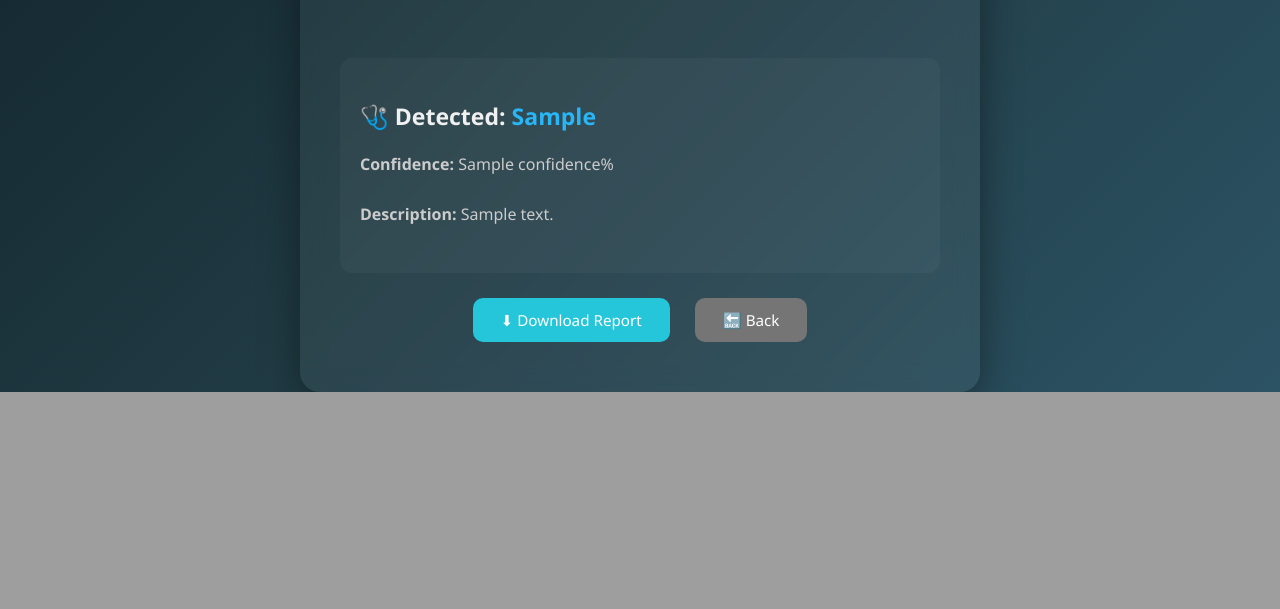
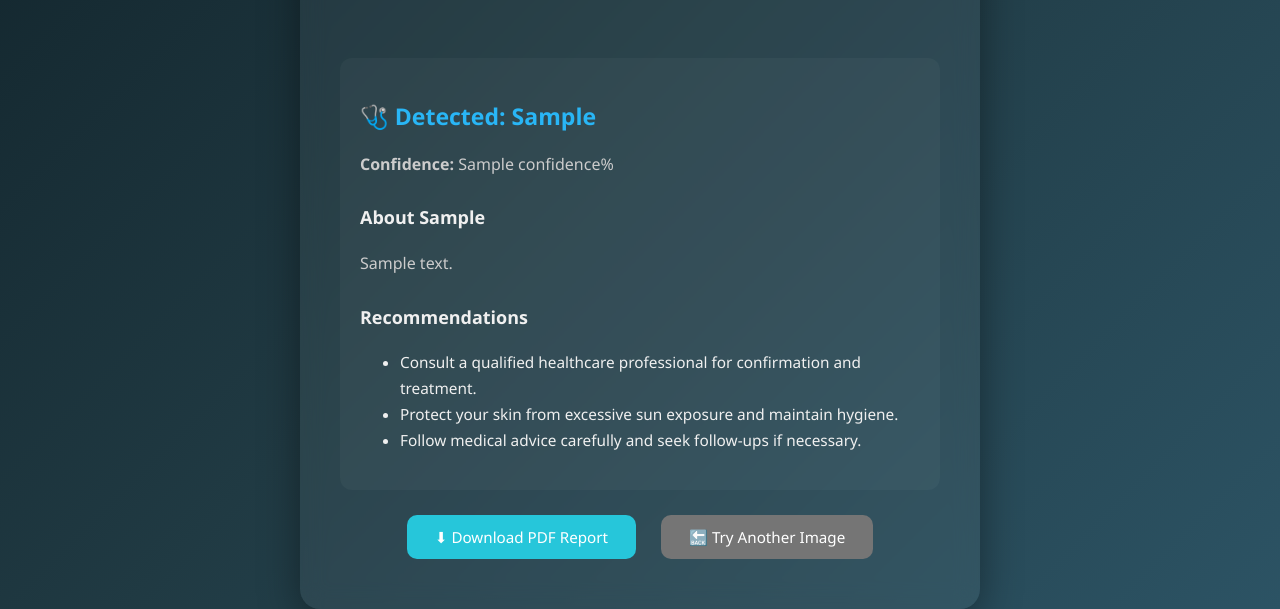
Before and after one commit to tanmay4518-07/skin_disease_detector, a Flask app: template templates/result.html in a window 1280 px wide. Shown: the part 419-1028 px from the top of the page. Before the commit the page ends 811 px from the top, so only its background shows below. Run offline with Flask 3, Linux system fonts and the light colour scheme; the template is opened without the code that fills it: most values are stand-ins (such as "Sample title", 1, 10 or a date in 2020).

Commit message:
Update result.html

```diff
--- a/templates/result.html
+++ b/templates/result.html
@@ -3,24 +3,41 @@
 <head>
   <meta charset="UTF-8"/>
   <meta name="viewport" content="width=device-width, initial-scale=1.0"/>
-  <title>Prediction Result</title>
+  <title>Skin Diagnosis Report</title>
   <link rel="stylesheet" href="{{ url_for('static', filename='style.css') }}"/>
+  <link href="https://fonts.googleapis.com/css2?family=Inter:wght@400;700&family=Fira+Mono&display=swap" rel="stylesheet" />
+  <link rel="icon" href="{{ url_for('static', filename='icon.png') }}" />
 </head>
 <body>
-  <div class="container glass">
+  <div class="background-effect">
+    <div class="stars"></div>
+    <div class="twinkles"></div>
+    <div class="glow-orbs"></div>
+  </div>
+  <div class="container glass animated">
     <h1>🧾 Diagnosis Report</h1>
-    <img src="{{ url_for('static', filename='uploads/' + filename) }}" alt="Uploaded image" class="preview"/>
-
+    <img src="{{ url_for('static', filename='uploads/' + filename) }}" alt="Uploaded skin lesion" class="preview shadow"/>
     <div class="result">
-      <h2>🩺 Detected: <span>{{ predicted_class }}</span></h2>
-      <p><strong>Confidence:</strong> {{ confidence }}%</p>
-      <p><strong>Description:</strong> {{ description }}</p>
+      <h2>🩺 <span class="label">Detected:</span> <span class="prediction">{{ predicted_class }}</span></h2>
+      <p><strong>Confidence:</strong> <span class="confidence">{{ confidence }}%</span></p>
+      <section class="description-section">
+        <h3>About <span class="disease-name">{{ predicted_class }}</span></h3>
+        <p class="description">{{ description }}</p>
+      </section>
+      <section class="recommendations">
+        <h3>Recommendations</h3>
+        <ul>
+          <li>Consult a qualified healthcare professional for confirmation and treatment.</li>
+          <li>Protect your skin from excessive sun exposure and maintain hygiene.</li>
+          <li>Follow medical advice carefully and seek follow-ups if necessary.</li>
+        </ul>
+      </section>
     </div>
-
     <div class="button-group">
-      <a class="button" href="{{ url_for('download_report', filename=report_filename) }}">⬇ Download Report</a>
-      <a class="button back" href="{{ url_for('index') }}">🔙 Back</a>
+      <a class="button accent" href="{{ url_for('download_report', filename=report_filename) }}">⬇ Download PDF Report</a>
+      <a class="button back" href="{{ url_for('index') }}">🔙 Try Another Image</a>
     </div>
   </div>
+  <script src="{{ url_for('static', filename='script.js') }}"></script>
 </body>
 </html>
```
